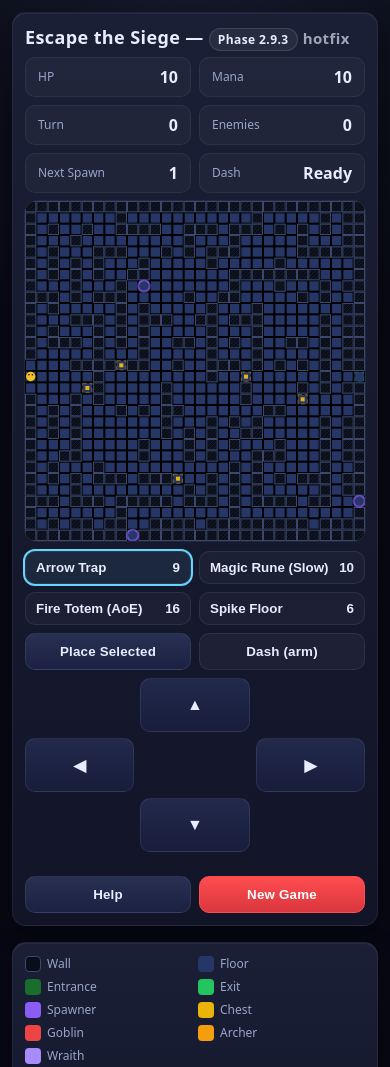
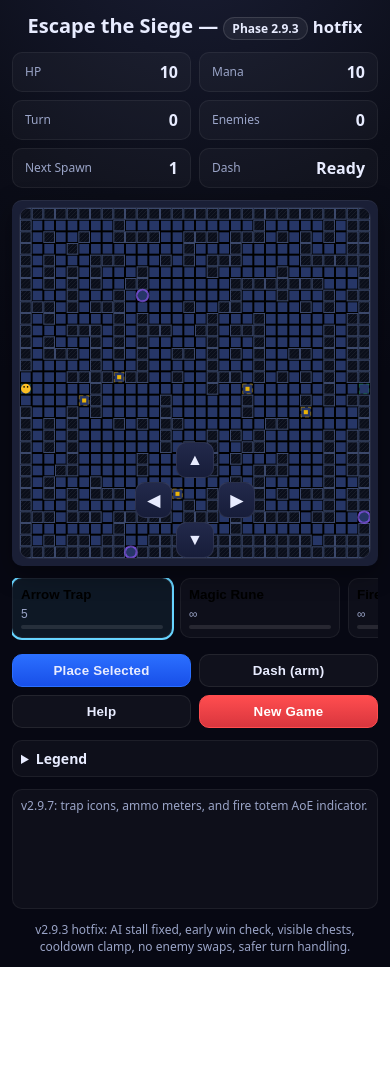
Before and after one commit to CigThePig/Escape-The-Siege, a website: page index.html in a window 390 px wide. Shown: the top 1067 px of the page. After the commit the page ends 967 px from the top, so only its background shows below. Drawn offline with Linux system fonts and the light colour scheme; animation ran at ten frames a second.

Commit message:
refactor ui layout

```diff
--- a/index.html
+++ b/index.html
@@ -1,47 +1,96 @@
 <!DOCTYPE html>
-<html lang="en"><head><meta charset="utf-8">
-<meta name="viewport" content="width=device-width, initial-scale=1, maximum-scale=1, user-scalable=no">
+<html lang="en">
+<head>
+  <meta charset="utf-8" />
+  <meta name="viewport" content="width=device-width, initial-scale=1, maximum-scale=1, user-scalable=no" />
   <title>Escape the Siege — Phase 2.9.3 (hotfix)</title>
-<link rel="stylesheet" href="styles.css"></head><body>
-<div class="wrap"><div class="panel">
-<h1>Escape the Siege — <span class="pill">Phase 2.9.3</span> <small style="opacity:.65">hotfix</small></h1>
-<div class="hud">
-<div class="stat hp" id="hpStat"><div class="label">HP</div><div id="hpVal" class="value">10</div></div>
-<div class="stat"><div class="label">Mana</div><div id="manaVal" class="value">10</div></div>
-<div class="stat"><div class="label">Turn</div><div id="turnVal" class="value">0</div></div>
-<div class="stat"><div class="label">Enemies</div><div id="enemyVal" class="value">0</div></div>
-<div class="stat"><div class="label">Next Spawn</div><div id="spawnVal" class="value">4</div></div>
-<div class="stat"><div class="label">Dash</div><div id="dashVal" class="value">Ready</div></div>
+  <link rel="stylesheet" href="styles.css" />
+</head>
+<body>
+  <div class="game-shell">
+    <h1 class="game-title">Escape the Siege — <span class="pill">Phase 2.9.3</span> <small>hotfix</small></h1>
+
+    <!-- HUD statistics -->
+    <header class="hud">
+      <div class="stat-card" id="hpStat">
+        <div class="stat-label">HP</div>
+        <div class="stat-value" id="hpVal">10</div>
       </div>
+      <div class="stat-card">
+        <div class="stat-label">Mana</div>
+        <div class="stat-value" id="manaVal">10</div>
+      </div>
+      <div class="stat-card">
+        <div class="stat-label">Turn</div>
+        <div class="stat-value" id="turnVal">0</div>
+      </div>
+      <div class="stat-card">
+        <div class="stat-label">Enemies</div>
+        <div class="stat-value" id="enemyVal">0</div>
+      </div>
+      <div class="stat-card">
+        <div class="stat-label">Next Spawn</div>
+        <div class="stat-value" id="spawnVal">4</div>
+      </div>
+      <div class="stat-card">
+        <div class="stat-label">Dash</div>
+        <div class="stat-value" id="dashVal">Ready</div>
+      </div>
+    </header>
+
+    <!-- Map container with canvas and D-pad overlay -->
+    <div class="map-container">
       <canvas id="gameCanvas" width="900" height="900" aria-label="Game board" role="img"></canvas>
-<div class="mobileControls">
-<div class="tools">
-<button id="toolArrow" class="toolbtn">Arrow Trap <span style="float:right;">9</span></button>
-<button id="toolRune" class="toolbtn">Magic Rune (Slow) <span style="float:right;">10</span></button>
-<button id="toolFire" class="toolbtn">Fire Totem (AoE) <span style="float:right;">16</span></button>
-<button id="toolSpike" class="toolbtn">Spike Floor <span style="float:right;">6</span></button>
-</div>
-<div class="row"><button id="btnPlace" class="btn">Place Selected</button><button id="btnDash" class="btn ghost">Dash (arm)</button></div>
       <div class="dpad" aria-label="Touch movement controls">
         <div class="pad-empty"></div><button class="padbtn" data-dir="up">▲</button><div class="pad-empty"></div>
         <button class="padbtn" data-dir="left">◀</button><div class="pad-empty"></div><button class="padbtn" data-dir="right">▶</button>
         <div class="pad-empty"></div><button class="padbtn" data-dir="down">▼</button><div class="pad-empty"></div>
       </div>
-<div class="row bottomBtns"><button id="btnHelp" class="btn">Help</button><button id="btnNew" class="btn danger">New Game</button></div>
-</div></div>
-<div class="panel right"><div class="palette"><div class="tileLegend">
-<div class="legendItem"><div class="swatch" style="background:#0a0e1a;border:1px solid #3b486b"></div><div>Wall</div></div>
-<div class="legendItem"><div class="swatch" style="background:#263667"></div><div>Floor</div></div>
-<div class="legendItem"><div class="swatch" style="background:#1a6e2d"></div><div>Entrance</div></div>
-<div class="legendItem"><div class="swatch" style="background:#22c55e"></div><div>Exit</div></div>
-<div class="legendItem"><div class="swatch" style="background:#8b5cf6"></div><div>Spawner</div></div>
-<div class="legendItem"><div class="swatch" style="background:#eab308"></div><div>Chest</div></div>
-<div class="legendItem"><div class="swatch" style="background:#ef4444"></div><div>Goblin</div></div>
-<div class="legendItem"><div class="swatch" style="background:#f59e0b"></div><div>Archer</div></div>
-<div class="legendItem"><div class="swatch" style="background:#a78bfa"></div><div>Wraith</div></div>
-</div></div>
-<div class="log" id="log"></div><div class="footer">v2.9.3 hotfix: AI stall fixed, early win check, visible chests, cooldown clamp, no enemy swaps, safer turn handling.</div>
-</div></div>
+    </div>
+
+    <!-- Trap carousel -->
+    <nav class="trap-bar" id="trapBar">
+      <button id="toolArrow" class="trap-card">
+        <span class="trap-name">Arrow Trap</span>
+        <span class="trap-ammo" id="ammoArrow">5</span>
+        <div class="cooldown"><div class="cooldown-fill" id="cdArrow"></div></div>
+      </button>
+      <button id="toolRune" class="trap-card">
+        <span class="trap-name">Magic Rune</span>
+        <span class="trap-ammo" id="ammoRune">∞</span>
+        <div class="cooldown"><div class="cooldown-fill" id="cdRune"></div></div>
+      </button>
+      <button id="toolFire" class="trap-card">
+        <span class="trap-name">Fire Totem</span>
+        <span class="trap-ammo" id="ammoFire">∞</span>
+        <div class="cooldown"><div class="cooldown-fill" id="cdFire"></div></div>
+      </button>
+      <button id="toolSpike" class="trap-card">
+        <span class="trap-name">Spike Floor</span>
+        <span class="trap-ammo" id="ammoSpike">∞</span>
+        <div class="cooldown"><div class="cooldown-fill" id="cdSpike"></div></div>
+      </button>
+    </nav>
+
+    <!-- Action buttons -->
+    <div class="actions">
+      <button id="btnPlace" class="btn primary">Place Selected</button>
+      <button id="btnDash" class="btn secondary">Dash (arm)</button>
+      <button id="btnHelp" class="btn secondary">Help</button>
+      <button id="btnNew" class="btn secondary danger">New Game</button>
+    </div>
+
+    <!-- Collapsible legend -->
+    <details class="legend" id="legend">
+      <summary>Legend</summary>
+      <div class="legend-items" id="legendItems"></div>
+    </details>
+
+    <!-- Game log -->
+    <div class="log" id="log"></div>
+
+    <footer class="footer">v2.9.3 hotfix: AI stall fixed, early win check, visible chests, cooldown clamp, no enemy swaps, safer turn handling.</footer>
+  </div>
   <script src="main.js"></script>
 </body>
 </html>
--- a/main.js
+++ b/main.js
@@ -15,6 +15,15 @@ const canvas=document.getElementById('gameCanvas');const ctx=canvas.getContext('
 const hud={hp:document.getElementById('hpVal'),hpStat:document.getElementById('hpStat'),mana:document.getElementById('manaVal'),turn:document.getElementById('turnVal'),enemy:document.getElementById('enemyVal'),spawn:document.getElementById('spawnVal'),dash:document.getElementById('dashVal'),log:document.getElementById('log')};
 const btnNew=document.getElementById('btnNew'),btnHelp=document.getElementById('btnHelp'),btnPlace=document.getElementById('btnPlace'),btnDash=document.getElementById('btnDash');
 const tools={arrow:document.getElementById('toolArrow'),rune:document.getElementById('toolRune'),fire:document.getElementById('toolFire'),spike:document.getElementById('toolSpike')};
+
+function cap(str){return str.charAt(0).toUpperCase()+str.slice(1)}
+function setHUDStat(id,val){const el=document.getElementById(id);if(el)el.textContent=val}
+function updateAmmo(tool,count){const el=document.getElementById('ammo'+cap(tool));if(el)el.textContent=count}
+function setCooldown(tool,ratio){const el=document.getElementById('cd'+cap(tool));if(el)el.style.width=Math.max(0,Math.min(1,ratio))*100+'%'}
+function setActiveTrap(tool){for(const k in tools)tools[k].classList.toggle('active',k===tool)}
+function renderLegend(items){const cont=document.getElementById('legendItems');if(!cont)return;cont.innerHTML='';items.forEach(it=>{const div=document.createElement('div');div.className='legend-item';div.innerHTML=`<span class="swatch" style="background:${it.color}"></span><span>${it.label}</span>`;cont.appendChild(div)})}
+
+const LEGEND_DATA=[{label:'Wall',color:COLORS.wall},{label:'Floor',color:COLORS.floor},{label:'Entrance',color:COLORS.start},{label:'Exit',color:COLORS.exit},{label:'Spawner',color:COLORS.spawner},{label:'Chest',color:COLORS.chest},{label:'Goblin',color:COLORS.enemyGoblin},{label:'Archer',color:COLORS.enemyArcher},{label:'Wraith',color:COLORS.enemyWraith}];
 function generateMaze(width,height){const w=(width%2===0)?width-1:width,h=(height%2===0)?height-1:height;const grid=Array.from({length:height},()=>Array(width).fill(1));function inBoundsCarve(x,y){return x>0&&x<w-1&&y>0&&y<h-1}const stack=[];let cx=1,cy=1;grid[cy][cx]=0;stack.push([cx,cy]);function neighbors(x,y){return[[x+2,y],[x-2,y],[x,y+2],[x,y-2]].filter(([nx,ny])=>inBoundsCarve(nx,ny)&&grid[ny][nx]===1)}while(stack.length){const [x,y]=stack[stack.length-1];const nbs=neighbors(x,y);if(!nbs.length){stack.pop();continue}const [nx,ny]=nbs[(Math.random()*nbs.length)|0];grid[ny][nx]=0;grid[y+(ny-y)/2][x+(nx-x)/2]=0;stack.push([nx,ny])}for(let y=1;y<height-1;y++){for(let x=1;x<width-1;x++){if(grid[y][x]===0&&Math.random()<.22){if(grid[y][x+1]===1)grid[y][x+1]=0;if(grid[y+1][x]===1)grid[y+1][x]=0}}}return grid}
 function carveRect(grid,x,y,w,h){for(let j=0;j<h;j++)for(let i=0;i<w;i++){const gx=x+i,gy=y+j;if(gx>0&&gy>0&&gx<GRID_W-1&&gy<GRID_H-1)grid[gy][gx]=0}}
 function carveGuidedPath(grid,start,exit){let x=start.x,y=start.y;grid[y][x]=0;if(y+1<GRID_H)grid[y+1][x]=0;const steps=GRID_W*2;let dirY=0;for(let s=0;s<steps&&x<exit.x-1;s++){const r=Math.random();if(r<.70){x=Math.min(GRID_W-2,x+1)}else{if(dirY===0)dirY=Math.random()<.5?-1:1;else if(Math.random()<.4)dirY=0;y=Math.max(1,Math.min(GRID_H-3,y+dirY))}grid[y][x]=0;grid[y+1][x]=0;if(Math.random()<.30&&x<exit.x-2){grid[y][x+1]=1;grid[y+1][x+1]=1;const off=(Math.random()<.5?-1:1);const yy=Math.max(1,Math.min(GRID_H-3,y+off));grid[yy][x]=0;grid[yy+1][x]=0;grid[yy][x+2]=0;grid[yy+1][x+2]=0;x=x+2;y=yy}}grid[exit.y][exit.x]=0;if(exit.x-1>=0)grid[exit.y][exit.x-1]=0}
@@ -30,7 +39,9 @@ function isSpawner(x,y){return state.map.spawners.some(s=>s.x===x&&s.y===y)}func
 function isStart(x,y){return state.map.start.x===x&&state.map.start.y===y}function isExit(x,y){return state.map.exit.x===x&&state.map.exit.y===y}
 function logMsg(m){const p=document.createElement('p');p.textContent=m;hud.log.appendChild(p);hud.log.scrollTop=hud.log.scrollHeight}
 function clearLog(){hud.log.innerHTML=""}function rndShuffle(a){for(let i=a.length-1;i>0;i--){const j=(Math.random()*(i+1))|0;[a[i],a[j]]=[a[j],a[i]]}return a}
-function updateHUD(){hud.hp.textContent=state.hp|0;hud.mana.textContent=state.mana|0;hud.turn.textContent=state.turn|0;hud.enemy.textContent=state.enemies.length|0;hud.spawn.textContent=state.nextSpawn|0;hud.dash.textContent=state.dashCD>0?state.dashCD:'Ready';for(const k in tools)tools[k].classList.toggle('active',state.selectedTool===k);btnPlace.classList.toggle('placeMode',state.placeMode===true);btnDash.classList.toggle('dashArmed',state.dashArmed===true)}
+function updateHUD(){
+setHUDStat('hpVal',state.hp|0);setHUDStat('manaVal',state.mana|0);setHUDStat('turnVal',state.turn|0);setHUDStat('enemyVal',state.enemies.length|0);setHUDStat('spawnVal',state.nextSpawn|0);setHUDStat('dashVal',state.dashCD>0?state.dashCD:'Ready');
+setActiveTrap(state.selectedTool);btnPlace.classList.toggle('placeMode',state.placeMode===true);btnDash.classList.toggle('dashArmed',state.dashArmed===true)}
 function lineOfSightRowCol(a,b){if(a.x===b.x){const x=a.x;const y1=Math.min(a.y,b.y)+1,y2=Math.max(a.y,b.y);for(let y=y1;y<y2;y++)if(isWall(x,y))return false;return true}else if(a.y===b.y){const y=a.y;const x1=Math.min(a.x,b.x)+1,x2=Math.max(a.x,b.x);for(let x=x1;x<x2;x++)if(isWall(x,y))return false;return true}return false}
 function clearShotToPlayer(from,ignore=null){if(!lineOfSightRowCol(from,state.player))return false;if(from.x===state.player.x){const x=from.x,y1=Math.min(from.y,state.player.y)+1,y2=Math.max(from.y,state.player.y);for(let y=y1;y<y2;y++)if(state.enemies.some(e=>e!==ignore&&e.x===x&&e.y===y))return false}else if(from.y===state.player.y){const y=from.y,x1=Math.min(from.x,state.player.x)+1,x2=Math.max(from.x,state.player.x);for(let x=x1;x<x2;x++)if(state.enemies.some(e=>e!==ignore&&e.x===x&&e.y===y))return false}return true}
 function ensureOffscreen(){if(!terrainCanvas){terrainCanvas=document.createElement('canvas');terrainCtx=terrainCanvas.getContext('2d',{alpha:false})||terrainCanvas.getContext('2d')}const rect=canvas.getBoundingClientRect();terrainCanvas.width=Math.floor(rect.width);terrainCanvas.height=Math.floor(rect.height);terrainCtx.setTransform(1,0,0,1,0,0);terrainValid=false}
@@ -140,7 +151,7 @@ function spawnCooldown(t){return baseSpawnCooldown(t)}function spawnCount(t,prog
 function pickSpawnPos(){const minR=SPAWN_MIN_RADIUS;const ring=state.map.spawners.filter(s=>{const d=Math.abs(s.x-state.player.x)+Math.abs(s.y-state.player.y);return d>=Math.max(8,minR)&&d<=18});const behindRing=ring.filter(s=>s.x<=state.player.x-2);const pool1=behindRing.length?behindRing:(ring.length?ring:state.map.spawners);const candidates=pool1.filter(p=>{const d=Math.abs(p.x-state.player.x)+Math.abs(p.y-state.player.y);return d>=minR&&!(p.x===state.player.x&&p.y===state.player.y)&&!state.enemies.some(e=>e.x===p.x&&e.y===p.y)});if(candidates.length)return candidates[(Math.random()*candidates.length)|0];let best=null,bestD=-1;for(const p of state.map.spawners){const d=Math.abs(p.x-state.player.x)+Math.abs(p.y-state.player.y);if(d>=minR&&d>bestD){best=p;bestD=d}}return best}
 function handleSpawns(){const nearCount=state.enemies.reduce((n,e)=>n+(Math.abs(e.x-state.player.x)+Math.abs(e.y-state.player.y)<=4?1:0),0);if(nearCount>=5){state.nextSpawn=Math.max(state.nextSpawn,2);return}state.nextSpawn-=1;if(state.nextSpawn<=0){const free=ENEMY_CAP-state.enemies.length;if(free>0){const progress=state.player.x/(GRID_W-1);const desired=Math.min(spawnCount(state.turn,progress),free);let count=0;for(let i=0;i<desired;i++){const pos=pickSpawnPos();if(!pos)break;const roll=Math.random();let kind='goblin';if(roll>.8)kind='wraith';else if(roll>.55)kind='archer';const base=ENEMY[kind];state.enemies.push({x:pos.x,y:pos.y,hp:base.hp,maxhp:base.hp,kind,cooldown:ENEMY.archer.cd,idle:(nearCount>=5?1:0)});count++}if(count>0)logMsg(count===1?'An enemy emerged from a portal!':`${count} enemies emerged from portals!`)}state.nextSpawn=spawnCooldown(state.turn)}}
 function checkWinLose(){if(state.player.x===state.map.exit.x&&state.player.y===state.map.exit.y){state.won=true;logMsg('You reached the exit. Victory!')}if(state.hp<=0){state.lost=true;logMsg('You have fallen...')}}
-function resetState(){const map=buildMap();state={map,turn:0,hp:START_HP,mana:START_MANA,nextSpawn:1,player:{x:map.start.x,y:map.start.y},enemies:[],towers:[],visited:Array.from({length:GRID_H},()=>Array(GRID_W).fill(false)),placeMode:false,selectedTool:'arrow',won:false,lost:false,fx:[],hover:null,flowDist:null,flowDirty:true,dashCD:0,dashArmed:false,lastMove:{dx:0,dy:0}};state.visited[state.player.y][state.player.x]=true;clearLog();logMsg('v2.9.7: trap icons, ammo meters, and fire totem AoE indicator.');const rect=canvas.getBoundingClientRect();const dpr=window.devicePixelRatio||1;canvas.width=Math.floor(rect.width*dpr);canvas.height=Math.floor(rect.height*dpr);ctx.setTransform(dpr,0,0,dpr,0,0);tileSize=rect.width/GRID_W;tilePad=Math.max(1,Math.floor(tileSize*.03));ensureOffscreen();terrainValid=false;updateHUD()}
+function resetState(){const map=buildMap();state={map,turn:0,hp:START_HP,mana:START_MANA,nextSpawn:1,player:{x:map.start.x,y:map.start.y},enemies:[],towers:[],visited:Array.from({length:GRID_H},()=>Array(GRID_W).fill(false)),placeMode:false,selectedTool:'arrow',won:false,lost:false,fx:[],hover:null,flowDist:null,flowDirty:true,dashCD:0,dashArmed:false,lastMove:{dx:0,dy:0}};state.visited[state.player.y][state.player.x]=true;clearLog();logMsg('v2.9.7: trap icons, ammo meters, and fire totem AoE indicator.');const rect=canvas.getBoundingClientRect();const dpr=window.devicePixelRatio||1;canvas.width=Math.floor(rect.width*dpr);canvas.height=Math.floor(rect.height*dpr);ctx.setTransform(dpr,0,0,dpr,0,0);tileSize=rect.width/GRID_W;tilePad=Math.max(1,Math.floor(tileSize*.03));ensureOffscreen();terrainValid=false;updateHUD();updateAmmo('arrow',ARROW_AMMO);updateAmmo('rune','\u221e');updateAmmo('fire','\u221e');updateAmmo('spike','\u221e');['arrow','rune','fire','spike'].forEach(t=>setCooldown(t,0))}
 
 
 btnNew.addEventListener('click',resetState);
@@ -151,6 +162,9 @@ btnHelp.addEventListener('click',()=>{
 
 });
 
-  function loop(ts){animT=ts;draw();requestAnimationFrame(loop)}resetState();requestAnimationFrame(loop);
+function loop(ts){animT=ts;draw();requestAnimationFrame(loop)}
+renderLegend(LEGEND_DATA);
+resetState();
+requestAnimationFrame(loop);
 
 })();
--- a/styles.css
+++ b/styles.css
@@ -1,23 +1,193 @@
+/* Design tokens */
+:root {
+  --color-bg: #0b0f1e;
+  --color-surface: #151a2e;
+  --color-surface-alt: #1a1f36;
+  --color-text: #e8ecff;
+  --color-muted: #9aa4c7;
+  --color-accent: #67d4ff;
+  --color-danger: #ff6b6b;
+  --color-good: #22c55e;
+  --space-1: 4px;
+  --space-2: 8px;
+  --space-3: 12px;
+  --space-4: 16px;
+  --radius: 10px;
+  --shadow: 0 8px 24px rgba(0,0,0,.35), inset 0 1px 0 rgba(255,255,255,.06);
+}
 
-:root{--bg:#0b0f1e;--panel:#151a2e;--text:#e8ecff;--muted:#9aa4c7;--accent:#67d4ff;--danger:#ff6b6b;--good:#7dff9d;--warn:#ffd166}
-*{box-sizing:border-box}body{margin:0;font-family:system-ui,-apple-system,Segoe UI,Roboto,Ubuntu,Cantarell,'Helvetica Neue',Arial,'Apple Color Emoji','Segoe UI Emoji';background:radial-gradient(60vmax 60vmax at 50% -10%,#1b1f36,#0b0d18 60%,#070813 100%);color:var(--text);display:flex;min-height:100vh;align-items:stretch;justify-content:center}
-.wrap{display:grid;grid-template-columns:1fr 360px;gap:16px;width:min(1300px,100%);padding:12px}@media(max-width:900px){.wrap{grid-template-columns:1fr}}
-.panel{background:linear-gradient(180deg,#1a1f36,#121528);border:1px solid rgba(255,255,255,.06);border-radius:14px;box-shadow:0 8px 24px rgba(0,0,0,.35),inset 0 1px 0 rgba(255,255,255,.06);padding:12px}
-h1{font-size:18px;margin:0 0 6px;font-weight:700;letter-spacing:.4px}
-.hud{display:flex;flex-wrap:wrap;gap:8px;align-items:center;margin-bottom:8px}
-.stat{display:flex;justify-content:space-between;align-items:center;flex:1 1 120px;gap:8px;padding:8px 12px;border-radius:10px;background:rgba(255,255,255,.03);border:1px solid rgba(255,255,255,.06)}
-.stat.hp.flash{background:rgba(255,107,107,.18);color:#ffd1d1}.stat .label{font-size:12px;color:var(--muted);line-height:1}.stat .value{font-weight:700;font-size:16px}
-#gameCanvas{width:100%;aspect-ratio:1/1;display:block;border-radius:12px;background:#0e1020;outline:1px solid rgba(255,255,255,.06);touch-action:manipulation}
-.right{display:grid;grid-template-rows:auto auto 1fr auto;gap:12px}
-.btn{cursor:pointer;user-select:none;padding:10px 12px;border-radius:10px;border:1px solid rgba(255,255,255,.08);background:linear-gradient(180deg,#283053,#1b2142);color:var(--text);font-weight:700;letter-spacing:.2px;text-align:center}
-.btn:active{transform:translateY(1px) scale(.99)}.btn.primary{background:linear-gradient(180deg,#2b6fff,#184fe8);border-color:#2b6fff}.btn.ghost{background:rgba(255,255,255,.04)}.btn.danger{background:linear-gradient(180deg,#ff4d4f,#d9363e);border-color:#ff4d4f;color:#fff}
-.row{display:grid;grid-template-columns:1fr 1fr;gap:8px}.row+.row{margin-top:8px}.tools{display:grid;grid-template-columns:1fr 1fr;gap:8px}
-.toolbtn{padding:8px 10px;border-radius:10px;border:1px solid rgba(255,255,255,.08);background:rgba(255,255,255,.03);color:var(--text);font-weight:700;text-align:left}
-.toolbtn.active{outline:2px solid var(--accent);background:rgba(103,212,255,.08)}.tileLegend{display:grid;grid-template-columns:1fr 1fr;gap:6px;font-size:12px;color:var(--muted)}
-.legendItem{display:grid;grid-template-columns:16px 1fr;gap:6px;align-items:center}.swatch{width:16px;height:16px;border-radius:4px}
-.log{height:120px;overflow:auto;padding:8px;border-radius:10px;background:rgba(255,255,255,.03);border:1px solid rgba(255,255,255,.06);font-size:12px;line-height:1.3}.log p{margin:0 0 6px;color:var(--muted)}
-.mobileControls{display:grid;gap:8px;margin-top:10px;user-select:none}.bottomBtns{margin-top:16px}
-.dpad{width:100%;display:grid;grid-template-columns:1fr 1fr 1fr;grid-template-rows:1fr 1fr 1fr;gap:6px;place-items:stretch}
-.dpad .padbtn{min-height:54px;border-radius:10px;border:1px solid rgba(255,255,255,.08);background:linear-gradient(180deg,#22294b,#171d3a);color:var(--text);font-weight:800;font-size:16px;display:grid;place-items:center}
-.pad-empty{background:transparent;border:none}.footer{color:var(--muted);font-size:12px;text-align:center}.pill{display:inline-block;padding:2px 8px;border-radius:999px;font-size:12px;font-weight:700;background:rgba(255,255,255,.06);border:1px solid rgba(255,255,255,.12)}
-.placeMode{outline:2px solid var(--accent)}.dashArmed{filter:drop-shadow(0 0 6px #67d4ff)}
+* { box-sizing: border-box; }
+body {
+  margin: 0;
+  font-family: system-ui,-apple-system,Segoe UI,Roboto,Ubuntu,Cantarell,'Helvetica Neue',Arial,'Apple Color Emoji','Segoe UI Emoji';
+  background: radial-gradient(60vmax 60vmax at 50% -10%,#1b1f36,#0b0d18 60%,#070813 100%);
+  color: var(--color-text);
+  min-height: 100vh;
+  display: flex;
+  justify-content: center;
+}
+
+.game-shell {
+  width: min(1300px,100%);
+  padding: var(--space-3);
+  display: flex;
+  flex-direction: column;
+  gap: var(--space-3);
+}
+
+.game-title { font-size: 20px; margin: 0; text-align: center; }
+.pill {
+  display: inline-block;
+  padding: 2px 8px;
+  border-radius: 999px;
+  font-size: 12px;
+  font-weight: 700;
+  background: rgba(255,255,255,.06);
+  border: 1px solid rgba(255,255,255,.12);
+}
+
+/* HUD */
+.hud {
+  display: flex;
+  flex-wrap: wrap;
+  gap: var(--space-2);
+  justify-content: space-between;
+}
+.stat-card {
+  flex: 1 1 120px;
+  display: flex;
+  justify-content: space-between;
+  align-items: center;
+  padding: var(--space-2) var(--space-3);
+  border-radius: var(--radius);
+  background: rgba(255,255,255,.03);
+  border: 1px solid rgba(255,255,255,.06);
+}
+.stat-card.flash { background: rgba(255,107,107,.18); color: #ffd1d1; }
+.stat-label { font-size: 12px; color: var(--color-muted); line-height: 1; }
+.stat-value { font-weight: 700; font-size: 16px; }
+
+/* Map container */
+.map-container {
+  position: relative;
+  padding: var(--space-2);
+  border-radius: var(--radius);
+  background: var(--color-surface-alt);
+  box-shadow: var(--shadow);
+}
+#gameCanvas {
+  width: 100%;
+  aspect-ratio: 1 / 1;
+  display: block;
+  border-radius: var(--radius);
+  background: #0e1020;
+  outline: 1px solid rgba(255,255,255,.06);
+  touch-action: manipulation;
+}
+.dpad {
+  position: absolute;
+  bottom: var(--space-2);
+  left: 50%;
+  transform: translateX(-50%);
+  width: 120px;
+  display: grid;
+  grid-template-columns: 1fr 1fr 1fr;
+  grid-template-rows: 1fr 1fr 1fr;
+  gap: var(--space-1);
+}
+.padbtn {
+  min-height: 36px;
+  border-radius: var(--radius);
+  border: 1px solid rgba(255,255,255,.08);
+  background: linear-gradient(180deg,#22294b,#171d3a);
+  color: var(--color-text);
+  font-weight: 800;
+  font-size: 16px;
+  display: grid;
+  place-items: center;
+}
+.pad-empty { background: transparent; border: none; }
+@media (min-width: 700px) { .dpad { display: none; } }
+
+/* Trap carousel */
+.trap-bar {
+  display: flex;
+  gap: var(--space-2);
+  overflow-x: auto;
+  padding-bottom: var(--space-1);
+}
+.trap-card {
+  flex: 0 0 160px;
+  padding: var(--space-2);
+  border-radius: var(--radius);
+  border: 1px solid rgba(255,255,255,.06);
+  background: rgba(255,255,255,.03);
+  text-align: left;
+}
+.trap-card.active {
+  outline: 2px solid var(--color-accent);
+  background: rgba(103,212,255,.08);
+}
+.trap-name { display: block; font-weight: 700; margin-bottom: var(--space-1); }
+.trap-ammo { font-size: 12px; color: var(--color-muted); }
+.cooldown { margin-top: var(--space-1); height: 4px; background: rgba(255,255,255,.1); border-radius: var(--radius); overflow: hidden; }
+.cooldown-fill { height: 100%; width: 0%; background: var(--color-accent); }
+
+/* Action buttons */
+.actions { display: grid; grid-template-columns: 1fr 1fr; gap: var(--space-2); }
+.btn {
+  cursor: pointer;
+  user-select: none;
+  padding: var(--space-2) var(--space-3);
+  border-radius: var(--radius);
+  border: 1px solid rgba(255,255,255,.08);
+  background: linear-gradient(180deg,#283053,#1b2142);
+  color: var(--color-text);
+  font-weight: 700;
+  letter-spacing: .2px;
+  text-align: center;
+}
+.btn.secondary { background: rgba(255,255,255,.04); }
+.btn.primary { background: linear-gradient(180deg,#2b6fff,#184fe8); border-color: #2b6fff; }
+.btn.danger { background: linear-gradient(180deg,#ff4d4f,#d9363e); border-color: #ff4d4f; color: #fff; }
+.btn:disabled { opacity: .4; cursor: not-allowed; }
+.btn:active { transform: translateY(1px) scale(.99); }
+
+/* Legend */
+.legend {
+  border: 1px solid rgba(255,255,255,.06);
+  border-radius: var(--radius);
+  background: rgba(255,255,255,.03);
+  padding: var(--space-2);
+  font-size: 14px;
+}
+.legend summary { cursor: pointer; font-weight: 700; }
+.legend-items {
+  margin-top: var(--space-2);
+  display: grid;
+  grid-template-columns: 1fr 1fr;
+  gap: var(--space-1);
+  font-size: 12px;
+  color: var(--color-muted);
+}
+.legend-item { display: flex; align-items: center; gap: var(--space-1); }
+.legend-item .swatch { width: 16px; height: 16px; border-radius: 4px; }
+
+/* Log and footer */
+.log {
+  height: 120px;
+  overflow: auto;
+  padding: var(--space-2);
+  border-radius: var(--radius);
+  background: rgba(255,255,255,.03);
+  border: 1px solid rgba(255,255,255,.06);
+  font-size: 12px;
+  line-height: 1.3;
+  color: var(--color-muted);
+}
+.log p { margin: 0 0 var(--space-1); }
+.footer { color: var(--color-muted); font-size: 12px; text-align: center; }
+
+/* State helpers */
+.placeMode { outline: 2px solid var(--color-accent); }
+.dashArmed { filter: drop-shadow(0 0 6px #67d4ff); }
```
Lines whose indentation alone changed are shown as unchanged.
